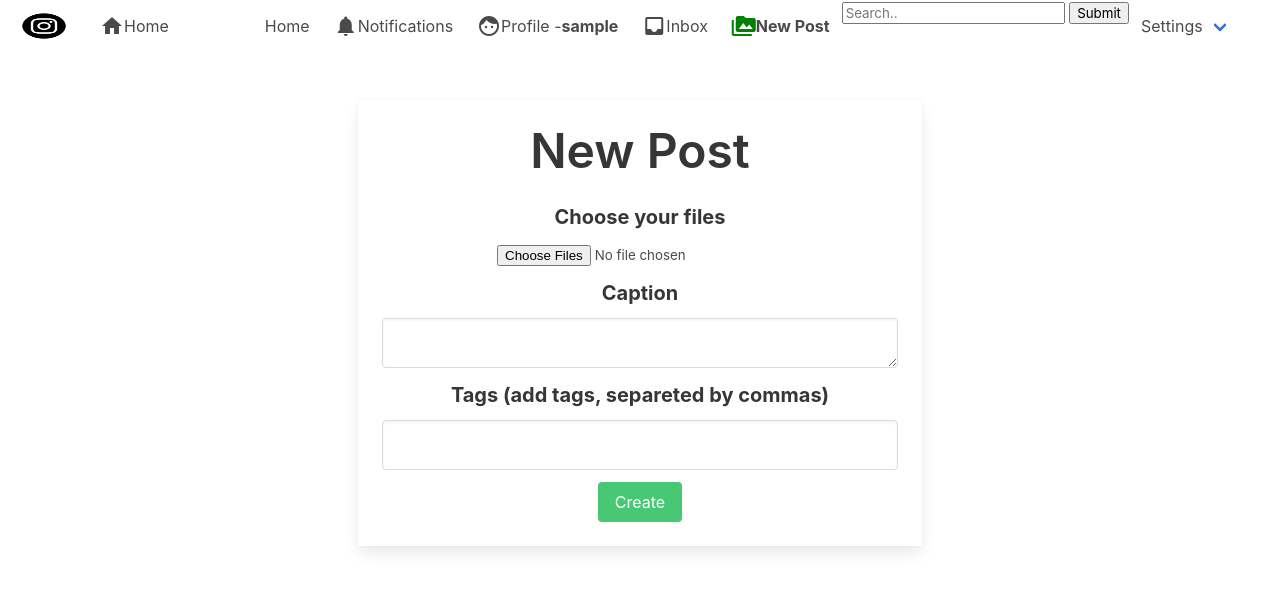
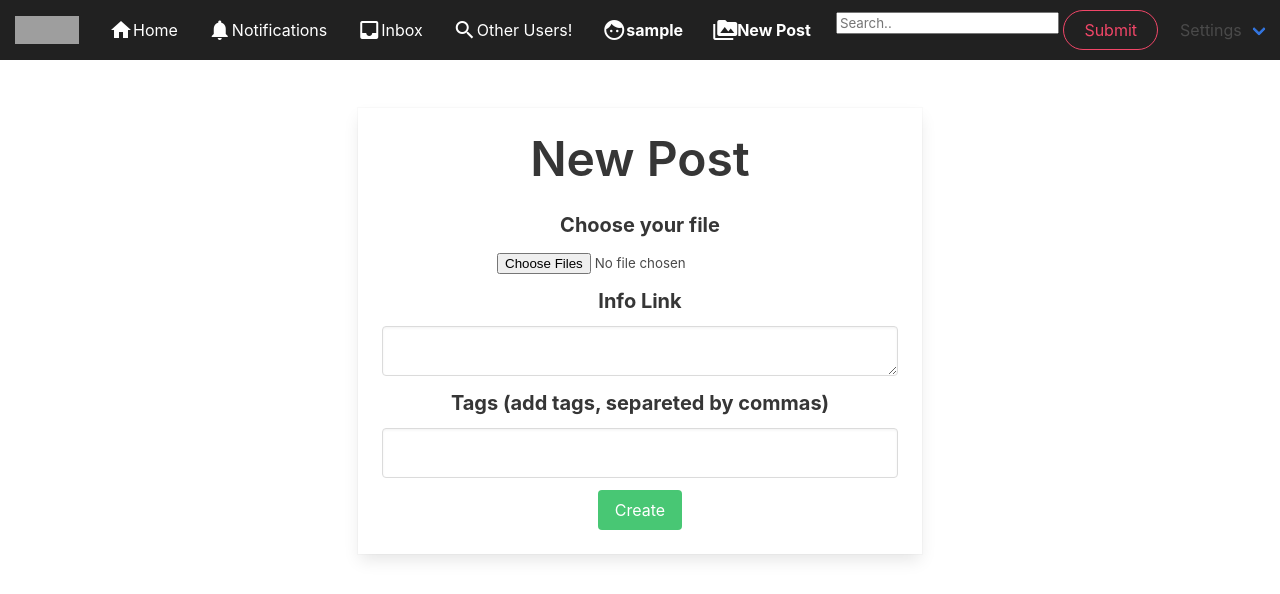
Before and after one commit to BHARATHR-cmd/Bird_Watcher, a Django app: page /post/newpost/ in a window 1280 px wide. Shown: the top 594 px of the page. Run offline with Django 3.2, Linux system fonts and the light colour scheme; the visitor is signed in with stand-in values (Sample User, id 1); data that the repository does not hold is empty; some libraries are stand-ins or nearby versions; grey boxes are pictures that could not be loaded.

Commit message:
frontend

```diff
--- a/authentication/models.py
+++ b/authentication/models.py
@@ -3,7 +3,6 @@ from django.contrib.auth.models import User
 from PIL import Image
 import os
 from post.models import Post
-
 from django.db.models.signals import post_save
 from django.conf import settings
 
--- a/post/models.py
+++ b/post/models.py
@@ -43,7 +43,7 @@ class PostFileContent(models.Model):
 class Post(models.Model):
     id = models.UUIDField(primary_key=True, default=uuid.uuid4, editable=False)
     content =  models.ManyToManyField(PostFileContent, related_name='contents')
-    Url = models.TextField(max_length=1500, verbose_name='Caption')
+    caption = models.TextField(max_length=1500, verbose_name='Caption')
     posted = models.DateTimeField(auto_now_add=True)
     tags = models.ManyToManyField(Tag, related_name='tags')
     user = models.ForeignKey(User, on_delete=models.CASCADE)
@@ -86,9 +86,6 @@ class Stream(models.Model):
     post = models.ForeignKey(Post, on_delete=models.CASCADE, null=True)
     date = models.DateTimeField()
 
-    class Meta:
-        		db_table = "stream"
-
     def add_post(sender, instance, *args, **kwargs):
         post = instance
         user = post.user
--- a/templates/base.html
+++ b/templates/base.html
@@ -10,14 +10,26 @@
     <link rel="stylesheet" href="{% static 'css/bulma.min.css' %}">
     <link rel="stylesheet" href="{% static 'css/style.css' %}">
     <link href="https://fonts.googleapis.com/icon?family=Material+Icons" rel="stylesheet">
+    <style>
+        .navbar-item {
+            padding-left: 15px;
+            padding-right: 15px;
+            color: white;
+        }
+
+        .center {
+            margin: auto;
+            width: 60%;
+            padding: 10px;
+        }
+    </style>
 </head>
 
 <body>
-
-    <nav class="navbar" role="navigation" aria-label="main navigation">
+    <nav class="navbar" role="navigation" aria-label="main navigation" style="background-color: #212121; color: white;">
         <div class="navbar-brand">
             <a class="navbar-item" href="">
-                <img src="{% static 'img/instagram_black.png' %}" width="64" height="64">
+                <img src="{% static 'img/white-humming-bird.png' %}" width="64" height="64">
             </a>
 
             <a role="button" class="navbar-burger burger" aria-label="menu" aria-expanded="false" data-target="navbarBasicExample">
@@ -27,13 +39,10 @@
             </a>
         </div>
 
-        <div id="navbarBasicExample" class="navbar-menu">
+        <div id="navbarBasicExample" class="navbar-menu" style="color: white;">
             <div class="navbar-start">
                 <a href="{% url 'index' %}" class="navbar-item">
                     <i class="material-icons">home</i> Home
-                </a>
-                <a href="/new" class="navbar-item">
-                    <i class="material-icons">new</i> Home
                 </a>
 
 
@@ -42,24 +51,27 @@
                     <span class="badge">{{ count_notifications }}</span> {% endif %}
                 </a>
 
-
-
-                <a href="{% url 'profile' request.user %}" class="navbar-item">
-                    <i class="material-icons">face</i> Profile - <strong>{{ request.user }}</strong>
-                </a>
-                <a href="{% url 'inbox' %}" class="navbar-item">
+                <a href="" class="navbar-item">
                     <i class="material-icons">inbox</i> Inbox {% if directs_count %}
                     <span class="badge">{{ directs_count }}</span> {% endif %}
                 </a>
 
+                <a href="/new" class="navbar-item">
+                    <i class="material-icons">search</i> Other Users!
+                </a>
+
+                <a href="{% url 'profile' request.user %}" class="navbar-item">
+                    <i class="material-icons">face</i> <strong>{{ request.user }}</strong>
+                </a>
+
                 <a href="{% url 'newpost' %}" class="navbar-item">
-                    <i style="color: green;" class="material-icons">perm_media</i>
+                    <i class="material-icons">perm_media</i>
                     <strong>New Post</strong>
                 </a>
-                <div class="search-container">
+                <div class="search-container center">
                     <form method="GET" action="/search">
                         <input type="" placeholder="Search.." name="query" id="query">
-                        <button type="submit">Submit</button>
+                        <a class="button is-outlined is-danger is-rounded">Submit</a>
                     </form>
                 </div>
 
@@ -69,17 +81,17 @@
         </a>
 
                     <div class="navbar-dropdown">
-                        <a href="{% url 'change_password' %}" class="navbar-item">
+                        <a href="{% url 'change_password' %}" class="navbar-item" style="color: black;">
                         Change password
                         </a>
-                        <a class="navbar-item">
+                        <a class="navbar-item" style="color: black;">
             Contact
           </a>
-                        <a class="navbar-item">
+                        <a class="navbar-item" style="color: black;">
             Report an issue
           </a>
                         <hr class="navbar-divider">
-                        <a href="{% url 'logout' %}" class="navbar-item">
+                        <a href="{% url 'logout' %}" class="navbar-item" style="color: black;">
             Log out
           </a>
                     </div>
--- a/templates/index.html
+++ b/templates/index.html
@@ -55,7 +55,7 @@
 
                         <p class="subtitle is-6">@{{ post_item.user.username }}</p>
 
-                        {{ post_item.caption }}
+
                         <p>{% for tag in post_item.tags.all %}<a href="{{ tag.get_absolute_url }}">#{{ tag }}</a>{% endfor %}</p>
                         <br>
                         <strong><small>{{ post_item.posted | naturaltime }}</small></strong>
--- a/templates/newpost.html
+++ b/templates/newpost.html
@@ -12,7 +12,7 @@
 
                     <div class="field">
                         <p class="control has-icons-left">
-                            <label class="label is-medium">Choose your files</label> {{ form.content }}
+                            <label class="label is-medium">Choose your file</label> {{ form.content }}
                             <span class="icon is-small is-left">
             <i class="fas fa-lock"></i>
           </span>
@@ -21,7 +21,7 @@
 
                     <div class="field">
                         <p class="control has-icons-left">
-                            <label class="label is-medium">Caption</label> {{ form.caption }}
+                            <label class="label is-medium">Info Link</label> {{ form.caption }}
                             <span class="icon is-small is-left">
             <i class="fas fa-lock"></i>
           </span>
--- a/templates/post_detail.html
+++ b/templates/post_detail.html
@@ -54,10 +54,13 @@
                         {% endif %}
                         <p class="subtitle is-6">@{{ post.user.username }}</p>
 
-                        {{ post.caption }}
+
                         <p>{% for tag in post.tags.all %}<a href="{{ tag.get_absolute_url }}">#{{ tag }}</a>{% endfor %}</p>
                         <br>
                         <strong><small>{{ post.posted }}</small></strong>
+                        <div class="buttons"><a href="{{post.caption}}"><button class="button is-info">Info</button></a>
+
+                          </div>
 
 
                     </div>
```
Also changed, not shown: templates/Home.html (+27 -23 lines), media/user_1/Screenshot_4.png (added), media/user_1/profile.jpg, media/user_2/9458312.jpg (added), media/user_2/9458312_Fabjxby.jpg (added), media/user_2/9458312_X3s4S6S.jpg (added), media/user_2/9458312_bTVOW1U.jpg (added), media/user_2/9458312_uyOhFMj.jpg (added), post/migrations/0004_auto_20210112_1121.py (added), post/migrations/0005_auto_20210112_1233.py (added).
